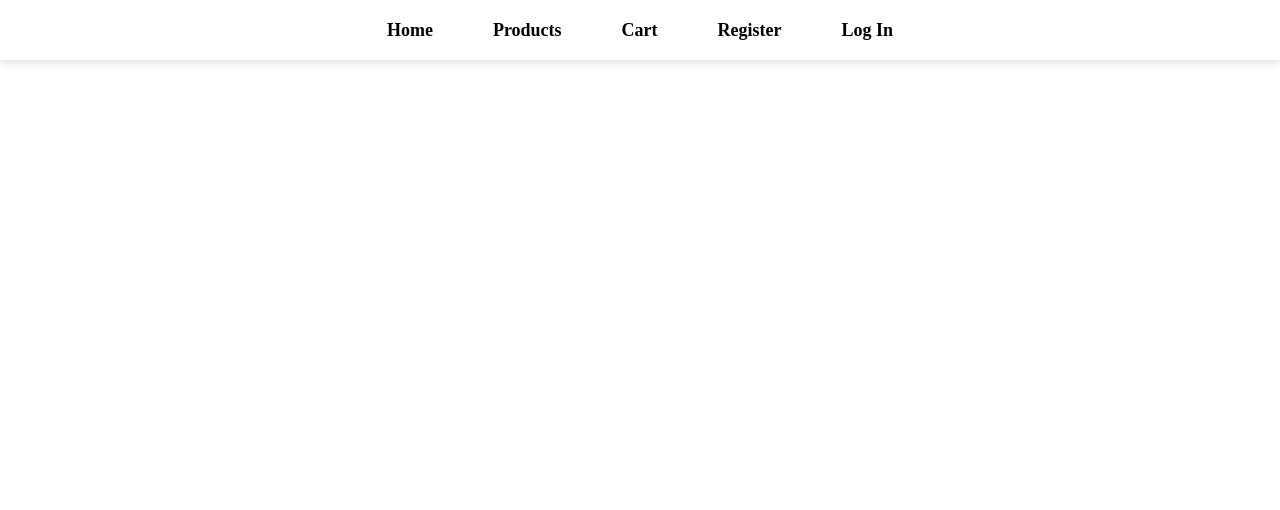
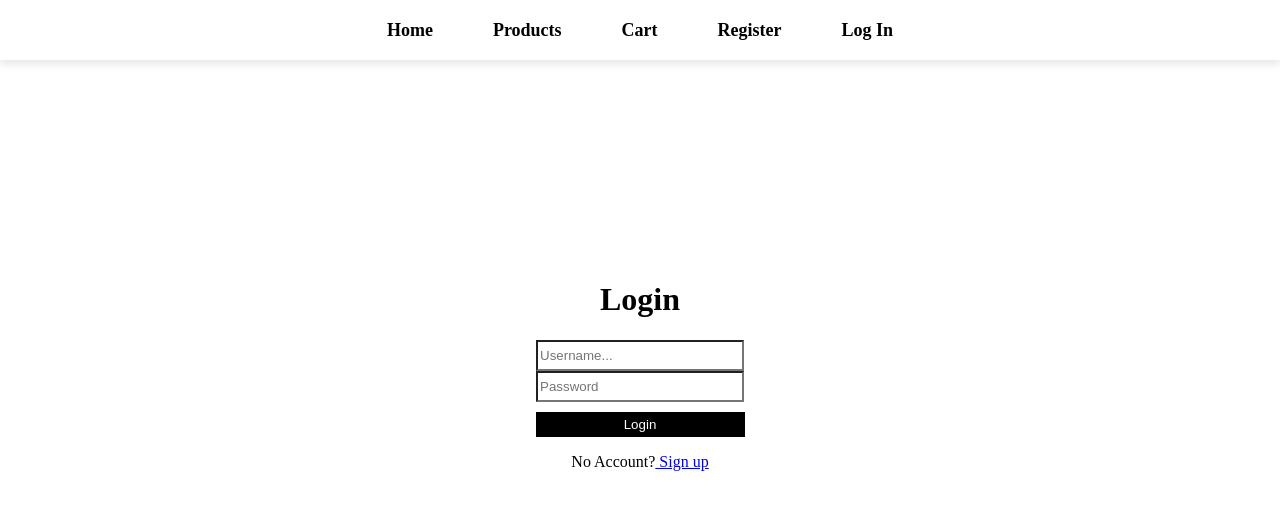
Before and after one commit to mayaobeidat/Inspire, a React (Vite) app in the folder src/client/: page /login in a window 1280 px wide. Shown: the top 510 px of the page. Built offline with nearby package versions, Linux system fonts and the light colour scheme.

Commit message:
login on frontend working FINALLY

```diff
--- a/src/client/src/api/sliceAuth.js
+++ b/src/client/src/api/sliceAuth.js
@@ -32,8 +32,8 @@
 const AuthSlice = createSlice({
     name: "auth",
     initialState: {
-      token: localStorage.getItem("token") || "",
-      reservations: [],
+      token: localStorage.getItem("token") || null ,
+    //   reservations: [],
     },
     reducers: {
         setToken: (state, action) => {
--- a/src/client/src/components/acc/Login.jsx
+++ b/src/client/src/components/acc/Login.jsx
@@ -1,12 +1,13 @@
 import { Link, useNavigate } from "react-router-dom";
 import { useLoginMutation } from "../../api/sliceAuth";
 import { useState, useEffect } from "react";
-import { useSelector } from "react-redux";
-
+import { useSelector, useDispatch } from "react-redux";
+import { setToken } from "../../api/sliceAuth";
 
 export default function Login() {
   // const { token } = useSelector((state) => state.sliceAuth);
-  const token = useSelector((state) => state.auth);
+  const token = useSelector((state) => state.auth.token);
+  const dispatch = useDispatch();
   const navigate = useNavigate();
   const [login] = useLoginMutation();
   const [form, setForm] = useState({ username: "", password: "" });
@@ -20,15 +21,16 @@
     console.log("FORM", form);
     const result = await login(form);
     console.log("RESULT", result);
-    navigate("/auth/me");
-
+    dispatch(setToken(result.data.token))
+    // navigate("/auth/me");
   };
-
-  // useEffect(() => {
-  //   if (token) {
-  //     navigate("/auth/me");
-  //   }
-  // }, [token, navigate]);
+console.log("login")
+  useEffect(() => {
+    console.log("token", token);
+    if (token) {
+      navigate("/");
+    }
+  }, [token, navigate]);
 
   return (
     <div className="login-page">
```
